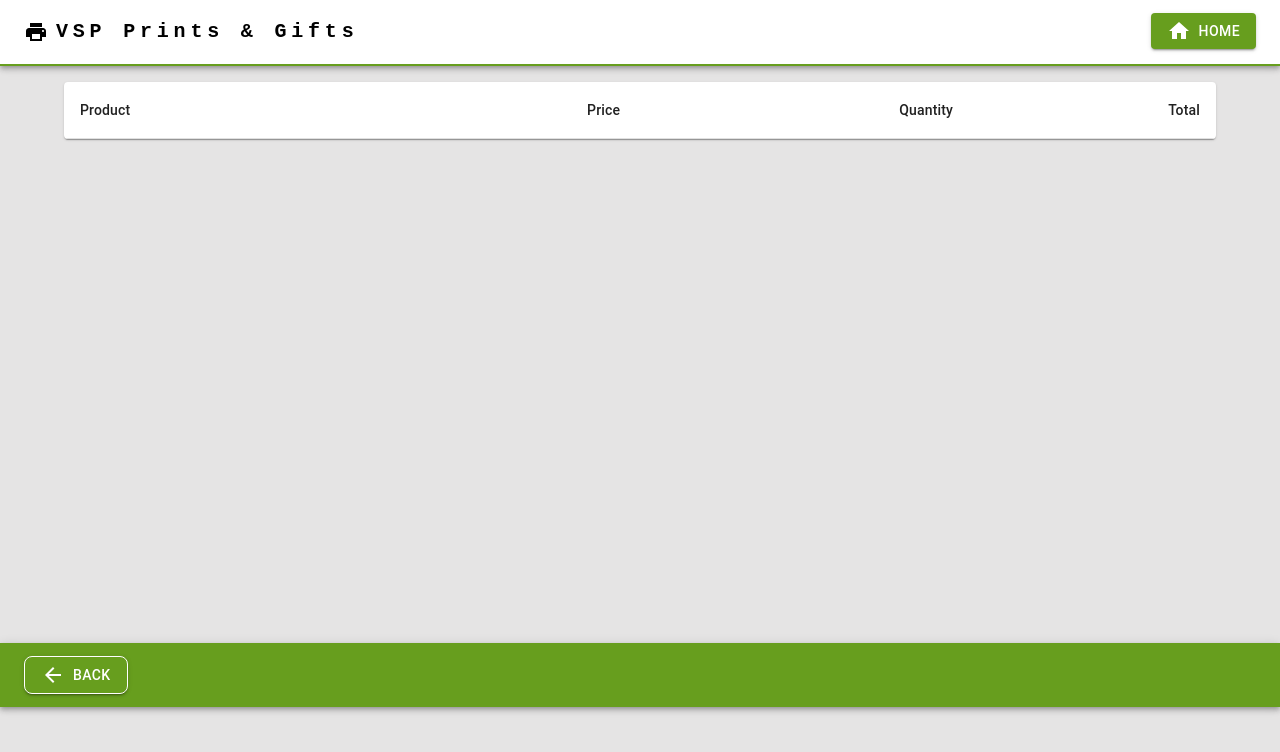
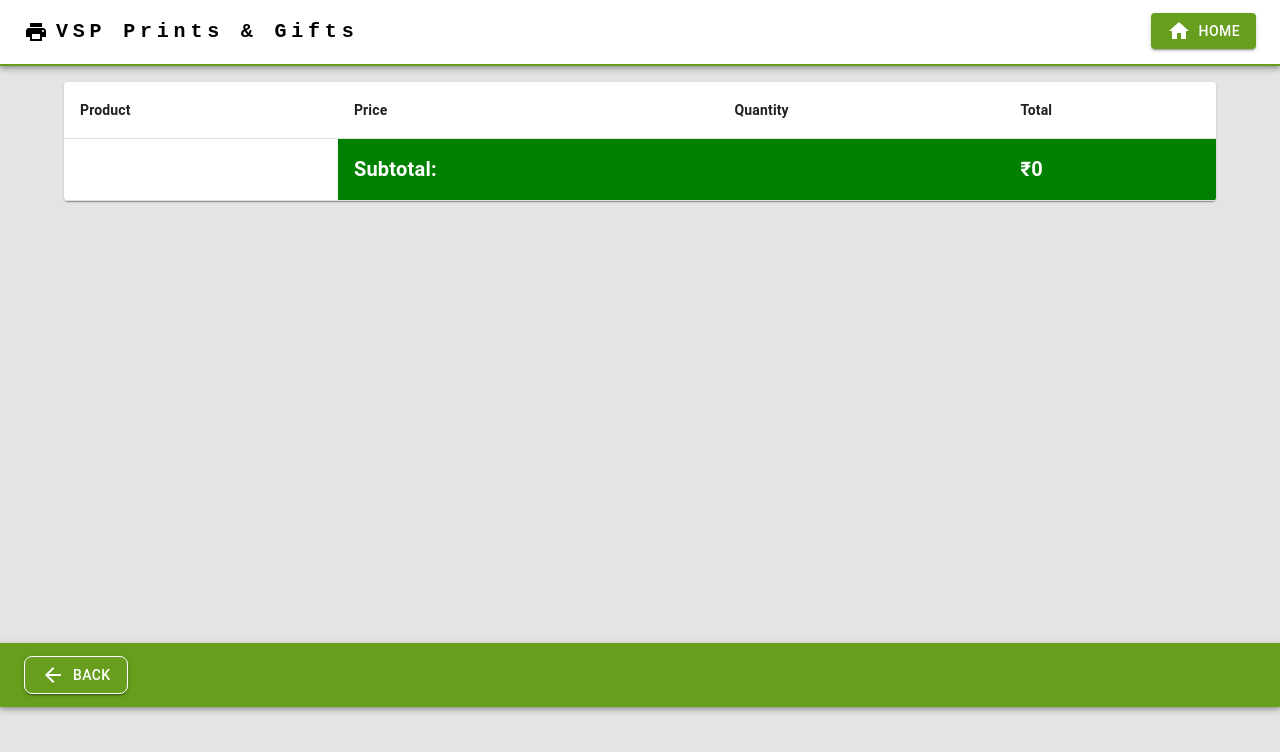
Before and after one commit to vishnusureshperumbavoor/react_redux_ecommerce, a React (Create React App) app: page /cart in a window 1280 px wide. Shown: the top 752 px of the page. Built offline with nearby package versions, Linux system fonts and the light colour scheme; the HTML template or start-up script is replaced by a standard one.

Commit message:
getting details on cart component

```diff
--- a/src/components/Cart.jsx
+++ b/src/components/Cart.jsx
@@ -13,31 +13,23 @@ import Toolbar from "@mui/material/Toolbar";
 import Container from "@mui/material/Container";
 import Button from "@mui/material/Button";
 import ArrowBackIcon from "@mui/icons-material/ArrowBack";
-import ArrowForwardIcon from "@mui/icons-material/ArrowForward";
 import { useNavigate } from "react-router-dom";
-
-function createData(name, calories, fat, carbs) {
-  return { name, calories, fat, carbs };
-}
-
-const rows = [
-  createData("Frozen yoghurt", 159, 6.0, 24),
-  createData("Ice cream sandwich", 237, 9.0, 37),
-  createData("Eclair", 262, 16.0, 24),
-  createData("Cupcake", 305, 3.7, 67),
-  createData("Gingerbread", 356, 16.0, 49),
-];
+import Box from "@mui/material/Box";
 
 function Cart() {
   const files = useSelector((state) => state.products.products);
   const totalCount = useSelector((state) => state.products.totalCount);
   const properties = useSelector((state) => state.properties.properties);
-  const navigate = useNavigate()
+  const navigate = useNavigate();
   const cart = useSelector((state) => state.cart);
   console.log(cart);
   const handleBackClick = () => {
     navigate(`/imageupload`);
   };
+  const totalAmount = cart.reduce((total, row) => {
+    return total + row.properties.price * row.totalCount;
+  }, 0);
+  console.log(totalAmount);
   return (
     <div>
       <Navbar />
@@ -46,28 +38,76 @@ function Cart() {
           <Table sx={{ minWidth: 650 }} aria-label="simple table">
             <TableHead>
               <TableRow>
-                <TableCell>Product</TableCell>
-                <TableCell align="right">Price</TableCell>
-                <TableCell align="right">Quantity</TableCell>
-                <TableCell align="right">Total</TableCell>
+                <TableCell sx={{ fontWeight: "bold" }}>Product</TableCell>
+                <TableCell sx={{ fontWeight: "bold" }}>Price</TableCell>
+                <TableCell sx={{ fontWeight: "bold" }}>Quantity</TableCell>
+                <TableCell sx={{ fontWeight: "bold" }}>Total</TableCell>
               </TableRow>
             </TableHead>
             <TableBody>
-              {cart.map((row,index) => (
+              {cart.map((row) => (
                 <TableRow
-                  key={row.index}
+                  key={row.id}
                   sx={{ "&:last-child td, &:last-child th": { border: 0 } }}
                 >
                   <TableCell component="th" scope="row">
-                    {/* {row.name} */}
+                    <Box
+                      sx={{
+                        display: "flex",
+                        flexDirection: "row",
+                      }}
+                    >
+                      <Box>
+                        Id: {row.id} <br />
+                        Size: {row.properties.inchSize}" <br></br>
+                        {row.properties.border}/{row.properties.paperType}
+                      </Box>
+                      <Box sx={{ pl: 6 }}>
+                        <Button
+                          variant="contained"
+                          color="success"
+                          sx={{ mr: 1 }}
+                        >
+                          UPDATE CART
+                        </Button>
+                        <Button
+                          variant="contained"
+                          style={{ background: "red" }}
+                        >
+                          REMOVE CART
+                        </Button>
+                      </Box>
+                    </Box>
                   </TableCell>
-                  <TableCell align="right">{row.properties.price}</TableCell>
-                  <TableCell align="right">{row.totalCount}</TableCell>
-                  <TableCell align="right">
-                    {row.properties.price * row.totalCount}
-                  </TableCell>
+                  <TableCell>{row.properties.price}</TableCell>
+                  <TableCell>{row.totalCount}</TableCell>
+                  <TableCell>{row.properties.price * row.totalCount}</TableCell>
                 </TableRow>
               ))}
+            </TableBody>
+            <TableBody>
+              <TableRow>
+                <TableCell></TableCell>
+                <TableCell
+                  sx={{ fontSize: 20, fontWeight: "bold", m: 5 }}
+                  style={{ backgroundColor: "green", color: "white" }}
+                >
+                  Subtotal:
+                </TableCell>
+                <TableCell
+                  style={{ backgroundColor: "green", color: "white" }}
+                ></TableCell>
+                <TableCell
+                  sx={{
+                    fontSize: 20,
+                    fontWeight: "bold",
+                    backgroundColor: "green",
+                    color: "white",
+                  }}
+                >
+                  ₹{totalAmount}
+                </TableCell>
+              </TableRow>
             </TableBody>
           </Table>
         </TableContainer>
--- a/src/components/ImageCard.jsx
+++ b/src/components/ImageCard.jsx
@@ -4,22 +4,17 @@ import CardContent from "@mui/material/CardContent";
 import Typography from "@mui/material/Typography";
 import { CardActionArea } from "@mui/material";
 import { useNavigate } from "react-router-dom";
-import { useDispatch, useSelector } from "react-redux";
+import { useDispatch } from "react-redux";
 import { updateProperties } from "../reducers/actions";
 
 function ImageCard({ product }) {
-  const navigate = useNavigate()
-  const dispatch = useDispatch()
+  const navigate = useNavigate();
+  const dispatch = useDispatch();
 
-  const properties = useSelector((state)=>state.properties)
-
-  const handleProductClick = ()=>{
+  const handleProductClick = () => {
     dispatch(updateProperties(product));
     navigate(`/printtype`);
-  }
-  useEffect(() => {
-    console.log(properties);
-  }, [handleProductClick]);
+  };
 
   return (
     <div>
--- a/src/components/ImageUpload.jsx
+++ b/src/components/ImageUpload.jsx
@@ -48,11 +48,12 @@ function ImageUpload() {
   };
 
   const handleAddToCart = () => {
-    const cartDetails={
+    const cartDetails = {
+      id: Math.floor(Date.now()),
       files,
       properties,
-      totalCount
-    }
+      totalCount,
+    };
     dispatch(updateCart(cartDetails));
   };
 
@@ -64,8 +65,6 @@ function ImageUpload() {
     const newImage = e.target.files[0];
     dispatch(addProduct(newImage));
   };
-
-
 
   const VisuallyHiddenInput = styled("input")({
     clip: "rect(0 0 0 0)",
@@ -208,7 +207,7 @@ function ImageUpload() {
               variant="contained"
               onClick={handleCartClick}
             >
-              <Badge badgeContent={cart.length} color="success" sx={{mr:2}}>
+              <Badge badgeContent={cart.length} color="success" sx={{ mr: 2 }}>
                 <AddShoppingCartIcon color="action" />
               </Badge>
               Cart
```
Lines whose indentation alone changed are shown as unchanged.
